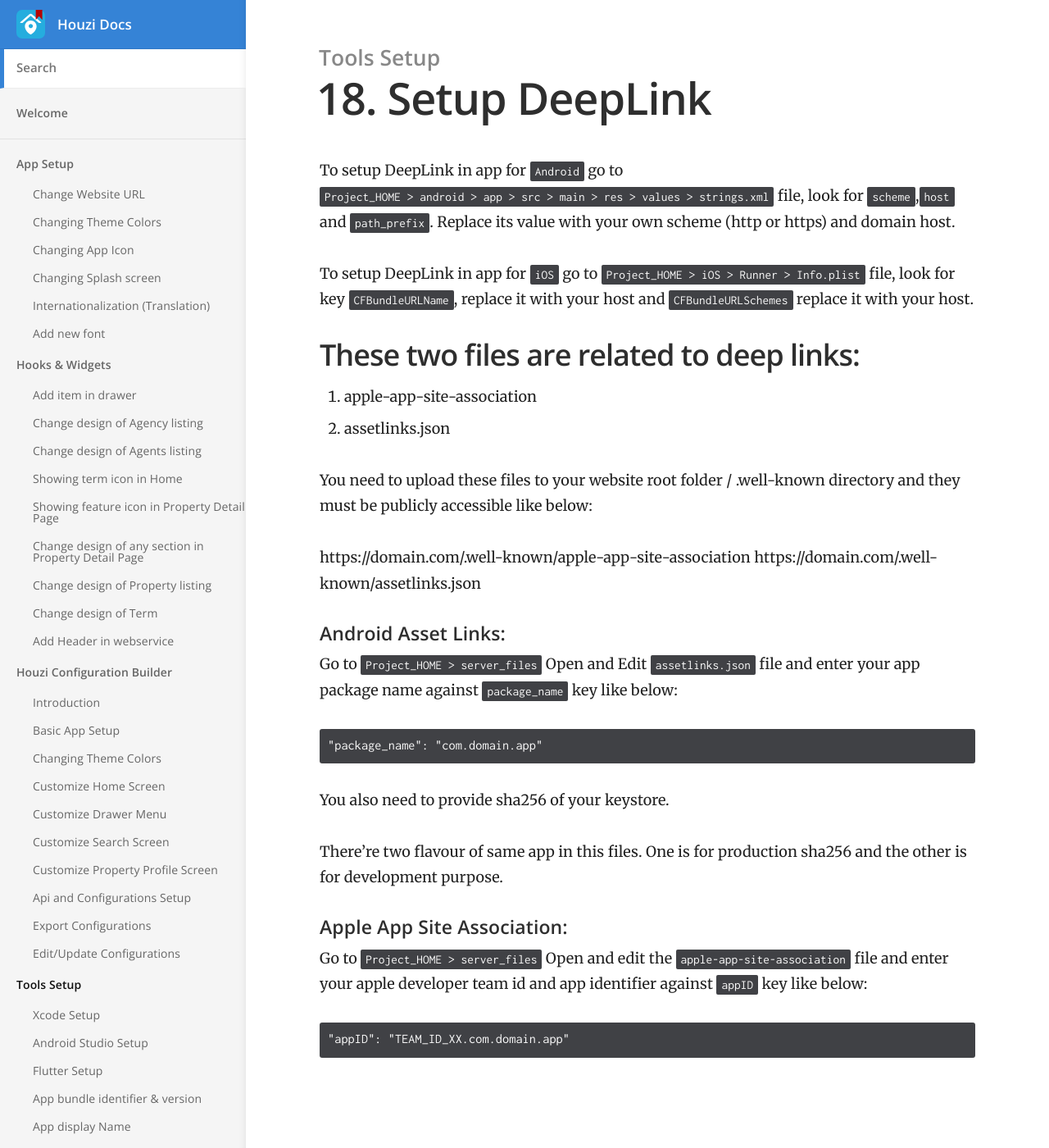
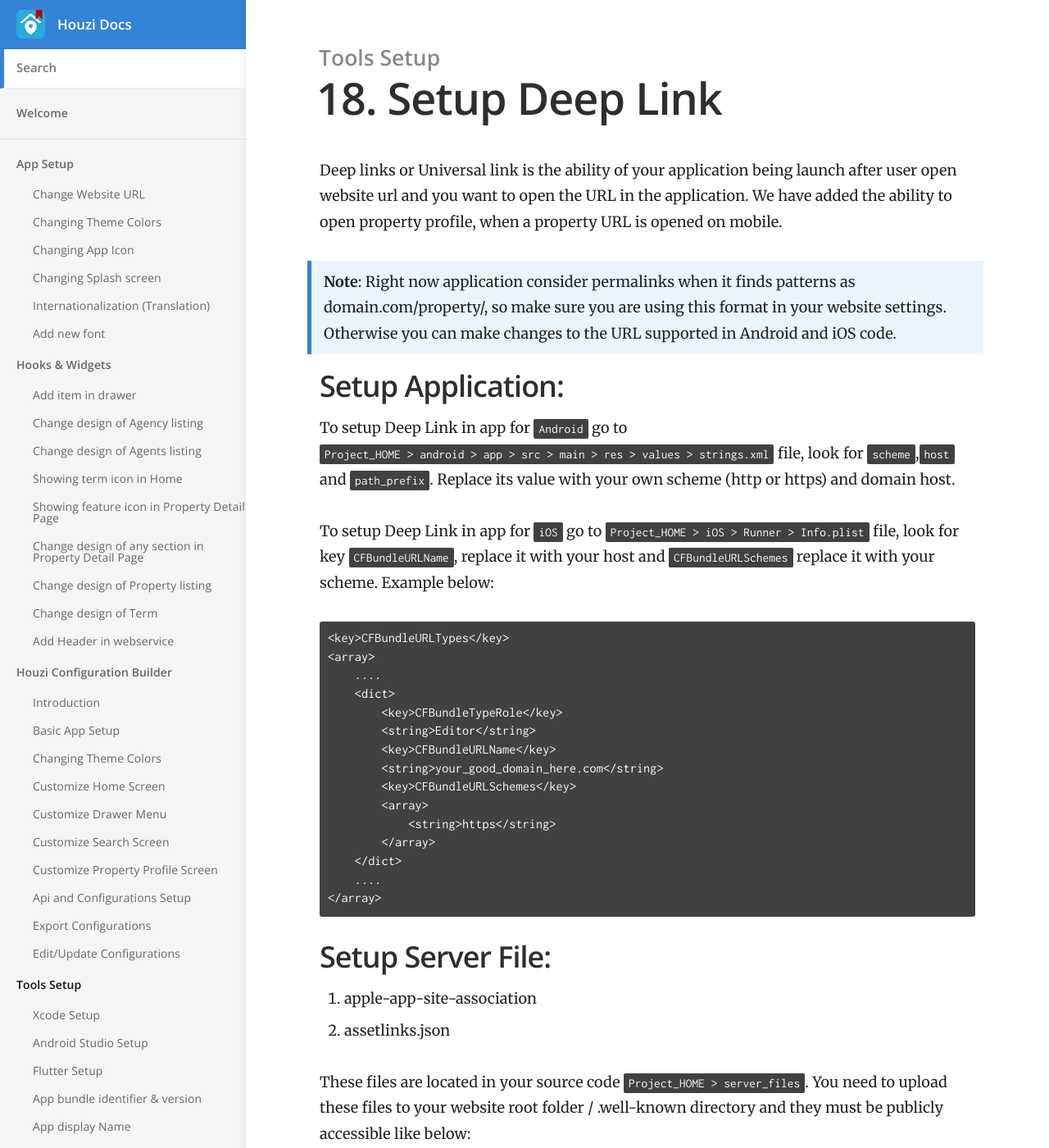
Before and after one commit to booleanbites/houzi-doc, a Jekyll site: the page built from _docs/tools/deep_link.md, in a window 1280 px wide and 1400 px high. Shown: the whole window at 82% size. Built offline with Jekyll 4.4.1, drawn with Linux system fonts in a browser that asks for light colours; some of the changed text lies outside the part shown.

Commit message:
doc updates

````diff
--- a/_docs/tools/deep_link.md
+++ b/_docs/tools/deep_link.md
@@ -1,21 +1,41 @@
 ---
-title: Setup DeepLink
+title: Setup Deep Link
 category: Tools Setup
 order: 18
 ---
 
+Deep links or Universal link is the ability of your application being launch after user open website url and you want to open the URL in the application. We have added the ability to open property profile, when a property URL is opened on mobile.
 
- To setup DeepLink in app for `Android` go to `Project_HOME > android > app > src > main > res > values > strings.xml` file, look for `scheme`,`host` and `path_prefix`. Replace its value with your own scheme (http or https) and domain host.
+> **Note**: Right now application consider permalinks when it finds patterns as domain.com/property/, so make sure you are using this format in your website settings. Otherwise you can make changes to the URL supported in Android and iOS code.
 
- To setup DeepLink in app for `iOS` go to `Project_HOME > iOS > Runner > Info.plist` file, look for key `CFBundleURLName`, replace it with your host and `CFBundleURLSchemes` replace it with your host.
+## Setup Application:
+ To setup Deep Link in app for `Android` go to `Project_HOME > android > app > src > main > res > values > strings.xml` file, look for `scheme`,`host` and `path_prefix`. Replace its value with your own scheme (http or https) and domain host.
 
+ To setup Deep Link in app for `iOS` go to `Project_HOME > iOS > Runner > Info.plist` file, look for key `CFBundleURLName`, replace it with your host and `CFBundleURLSchemes` replace it with your scheme. Example below:
+```
+<key>CFBundleURLTypes</key>
+<array>
+    ....
+    <dict>
+        <key>CFBundleTypeRole</key>
+        <string>Editor</string>
+        <key>CFBundleURLName</key>
+        <string>your_good_domain_here.com</string>
+        <key>CFBundleURLSchemes</key>
+        <array>
+            <string>https</string>
+        </array>
+    </dict>
+    ....
+</array>
+```
 
-## These two files are related to deep links:
+## Setup Server File:
 
 1. apple-app-site-association
 2. assetlinks.json
 
-You need to upload these files to your website root folder / .well-known directory and they must be publicly accessible like below:
+These files are located in your source code `Project_HOME  > server_files`. You need to upload these files to your website root folder / .well-known directory and they must be publicly accessible like below:
 
 https://domain.com/.well-known/apple-app-site-association
 https://domain.com/.well-known/assetlinks.json
@@ -38,3 +58,7 @@ Go to `Project_HOME  > server_files` Open and edit the `apple-app-site-associati
 ```
 "appID": "TEAM_ID_XX.com.domain.app"
 ```
+
+That's pretty much it, now your application should open the URL.
+
+> **Note**: You might need to restart the device or wait for few hours in case it is not working.
````
Also changed, not shown: _docs/tools/enable_location_search.md (+2 -4 lines).
